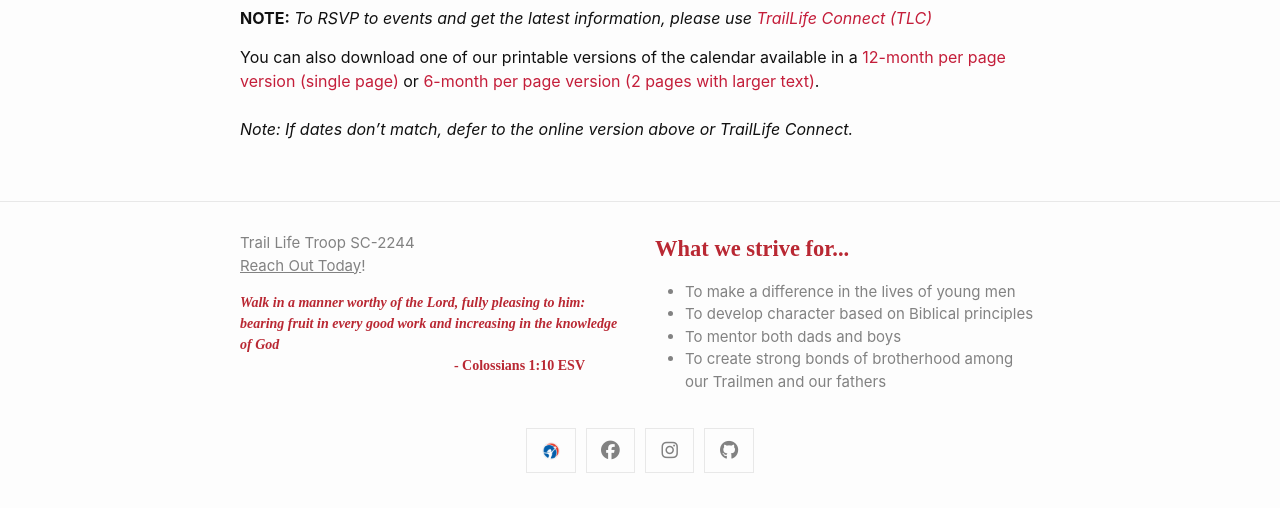
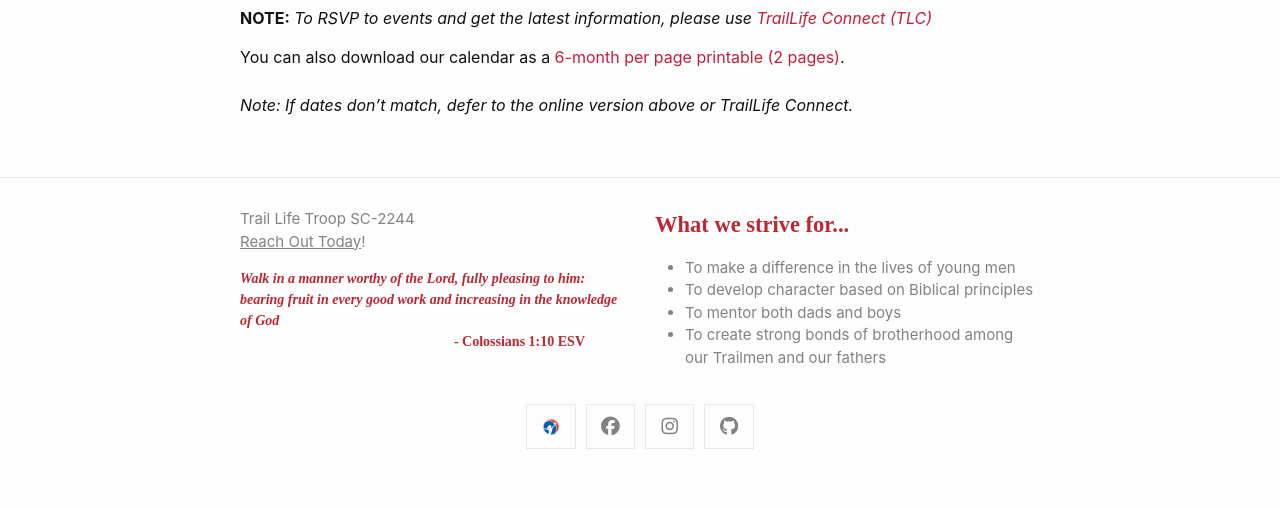
Before and after one commit to traillife-sc2244/traillife-sc2244.github.io, a Jekyll site: the page built from calendar.md, in a window 1280 px wide. Shown: the part 921-1429 px from the top of the page. Built offline with Jekyll 4.4.1, drawn with Linux system fonts in a browser that asks for light colours; comment, search, counter and statistics services are not loaded; after the commit the page ends 1405 px from its top, so only the background shows below that.

Commit message:
update calendar for 26-27 year

```diff
--- a/calendar.md
+++ b/calendar.md
@@ -13,4 +13,4 @@ __EVENT COLOR KEY:__
 
 __NOTE:__ *To RSVP to events and get the latest information, please use [TrailLife Connect (TLC)](https://www.traillifeconnect.com/)*
 
-You can also download one of our printable versions of the calendar available in a <a href="../../assets/docs/2025-2026_troop_calendar.pdf" target="_blank">12-month per page version (single page)</a> or <a href="../../assets/docs/2025-2026_troop_calendar_6months.pdf" target="_blank">6-month per page version (2 pages with larger text)</a>. <br /><br /><i>Note: If dates don't match, defer to the online version above or TrailLife Connect.</i>
+You can also download our calendar as a <a href="../../assets/docs/2026-2027_troop_calendar_6months.pdf" target="_blank">6-month per page printable (2 pages)</a>. <br /><br /><i>Note: If dates don't match, defer to the online version above or TrailLife Connect.</i>
```
Also changed, not shown: 3 other files.
